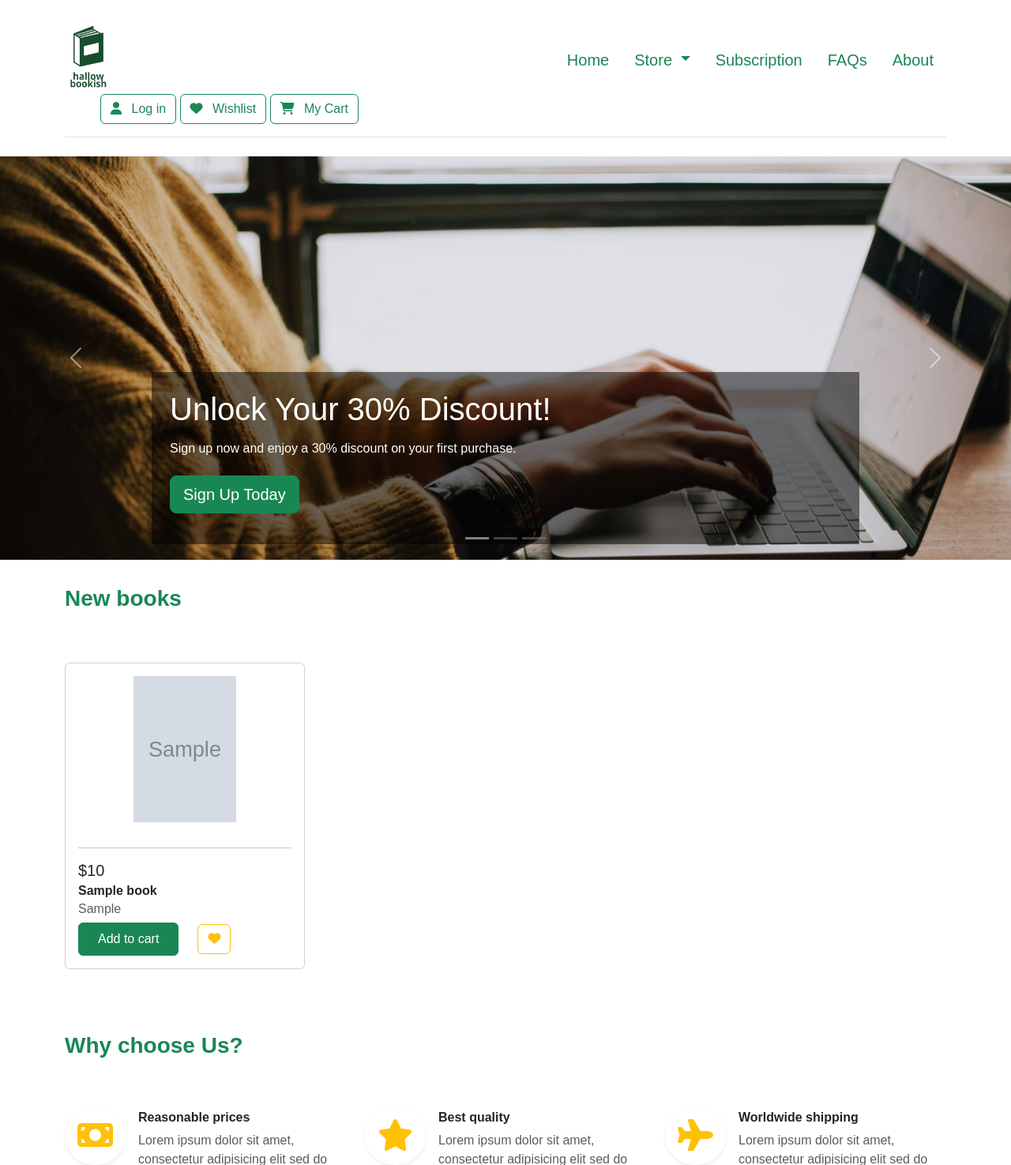
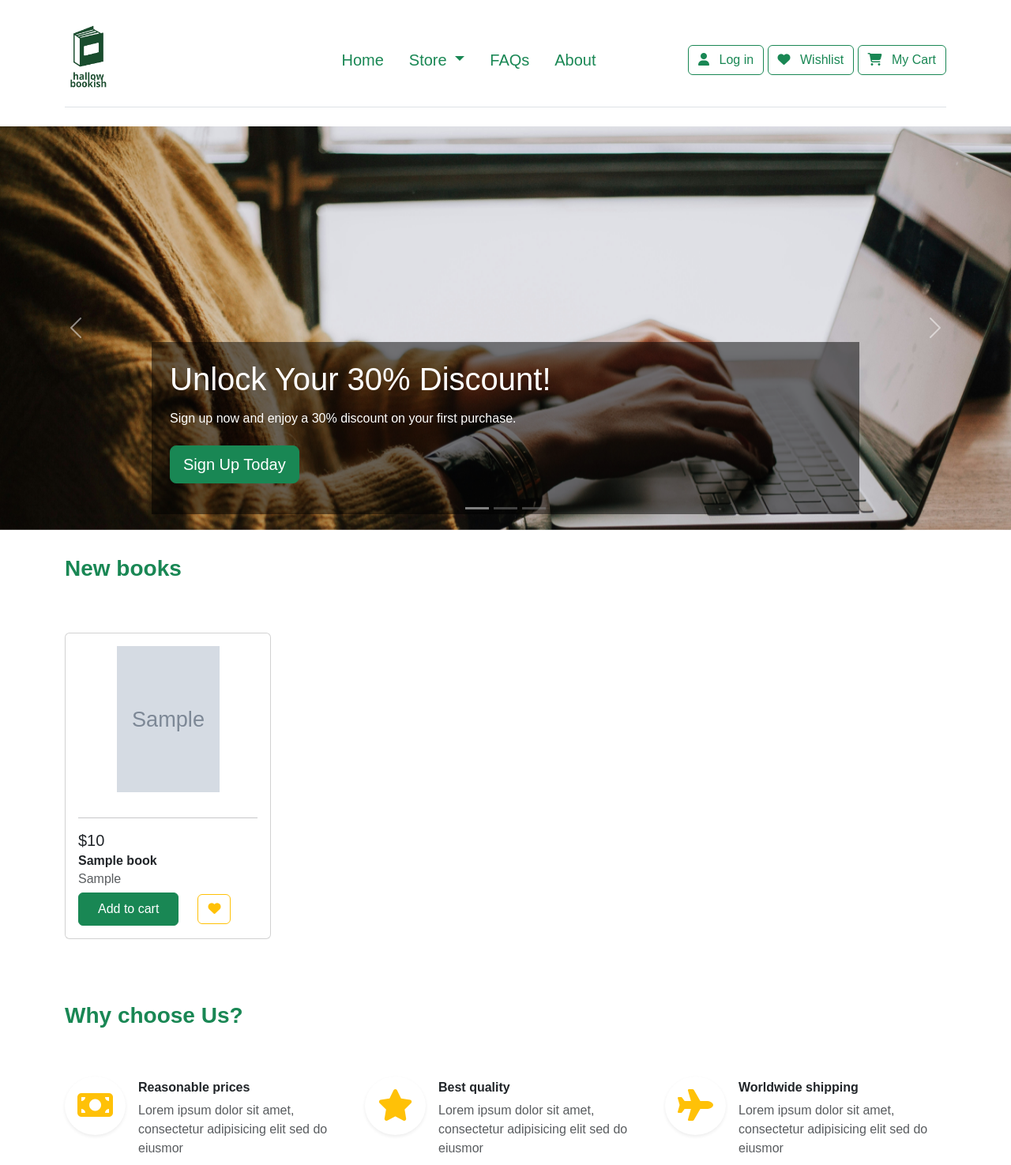
Before and after one commit to buholica/bookstore, a Flask app: page / in a window 1280 px wide. Shown: the top 1475 px of the page at 79% size. Run offline with Flask 3, Linux system fonts and the light colour scheme; tables that the repository leaves empty hold one stand-in row (values such as "Sample post"); grey boxes marked "Sample" are stand-in pictures; some libraries are stand-ins or nearby versions.

Commit message:
Add some UI improvements

```diff
--- a/static/styles.css
+++ b/static/styles.css
@@ -20,6 +20,26 @@
     background: rgba(0, 0, 0, 0.5); /* Semi-transparent dark background */
     z-index: 2;
 }
+
+/* Larger height for mobile devices */
+@media (max-width: 768px) {
+    .carousel-caption {
+        position: relative;
+        z-index: 3;
+        padding: 20px;
+    }
+    .carousel-item {
+        height: 32rem;
+    }
+    .carousel-title {
+        font-size: 20px;
+        font-weight: bold;
+    }
+    .carousel-text {
+        font-size: 14px;
+    }
+}
+
 
 .carousel-caption h1,
 .carousel-caption p,
--- a/templates/footer.html
+++ b/templates/footer.html
@@ -7,11 +7,11 @@
                 <div class="row d-flex">
 
                     <div class="col-md-12 col-lg-3 mb-3">
-                        <img alt="logo" src="/static/img/logo.png" width="45px" height="60px"></img>
+                        <img alt="logo" src="/static/img/logo.png" width="50px" height="65px"></img>
                         <p class="mt-4 text-muted">© {{year}} Bookish<br>All rights reserved.</p>
                     </div>
 
-                    <div class="col-6 col-sm-6 col-md-4 col-lg-2">
+                    <div class="col-6 col-sm-6 col-md-4 col-lg-2 px-3">
                         <h6 class="h6 fw-bold">Categories</h6>
                         <ul class="nav flex-column">
                             <li class="nav-item mb-2"><a href="#" class="nav-link p-0 text-body-secondary">New books</a></li>
@@ -20,7 +20,7 @@
                         </ul>
                     </div>
 
-                    <div class="col-6 col-sm-6 col-md-4 col-lg-2">
+                    <div class="col-6 col-sm-6 col-md-4 col-lg-2 px-3">
                         <h6 class="h6 fw-bold">Explore</h6>
                         <ul class="nav flex-column">
                             <li class="nav-item mb-2"><a href="#" class="nav-link p-0 text-body-secondary">About us</a></li>
@@ -29,7 +29,7 @@
                         </ul>
                     </div>
 
-                    <div class="col-6 col-sm-6 col-md-4 col-lg-2 mt-3 mt-md-0">
+                    <div class="col-6 col-sm-6 col-md-4 col-lg-2 mt-3 mt-md-0 px-3">
                         <h6 class="h6 fw-bold">Support</h6>
                         <ul class="nav flex-column">
                             <li class="nav-item mb-2"><a href="#" class="nav-link p-0 text-body-secondary">Returns</a></li>
--- a/templates/header.html
+++ b/templates/header.html
@@ -39,7 +39,6 @@
                         <li><a class="dropdown-item" href="#">Children's Books</a></li>
                     </ul>
                 </li>
-                <li><a href="#" class="nav-link px-3 link-success">Subscription</a></li>
                 <li><a href="{{ url_for('show_faq')}}" class="nav-link px-3 link-success">FAQs</a></li>
                 <li><a href="#" class="nav-link px-3 link-success">About</a></li>
             </ul>
@@ -63,3 +62,53 @@
             </div>
         </header>
     </div>
+<!--<nav class="navbar navbar-expand-lg navbar-light bg-light">-->
+<!--    <div class="container py-2 px-4">-->
+<!--        <div class="col-md-3 mb-2 mb-md-0">-->
+<!--            <a href="{{ url_for('homepage') }}" class="d-inline-flex navbar-brand link-body-emphasis text-decoration-none">-->
+<!--                <img class="bi" width="60" height="80" role="img" aria-label="logo" src="/static/img/logo.png">-->
+<!--            </a>-->
+<!--        </div>-->
+<!--        <button class="navbar-toggler" type="button" data-bs-toggle="collapse" data-bs-target="#navbarNav"-->
+<!--            aria-controls="navbarNav" aria-expanded="false" aria-label="Toggle navigation">-->
+<!--            <span class="navbar-toggler-icon"></span>-->
+<!--        </button>-->
+
+<!--        <div class="collapse navbar-collapse" id="navbarNav">-->
+<!--            <ul class="navbar-nav ms-auto">-->
+<!--                <li>-->
+<!--                    <a href="{{ url_for('homepage') }}" class="nav-link px-3 link-success">Home</a>-->
+<!--                </li>-->
+<!--                <li>-->
+<!--                    <a class="nav-link px-3 dropdown-toggle link-success" href="#" id="navbarDropdown" role="button" data-bs-toggle="dropdown" aria-expanded="false">-->
+<!--                        Store-->
+<!--                    </a>-->
+<!--                    <ul class="dropdown-menu" aria-labelledby="navbarDropdown">-->
+<!--                        <li><a class="dropdown-item" href="{{ url_for('show_fiction')}}">Fiction</a></li>-->
+<!--                        <li><a class="dropdown-item" href="{{ url_for('show_nonfiction')}}">Nonfiction</a></li>-->
+<!--                        <li><a class="dropdown-item" href="#">Children's Books</a></li>-->
+<!--                    </ul>-->
+<!--                </li>-->
+<!--                <li><a href="{{ url_for('show_faq')}}" class="nav-link px-3 link-success">FAQs</a></li>-->
+<!--                <li><a href="#" class="nav-link px-3 link-success">About</a></li>-->
+<!--            </ul>-->
+<!--            <div class="col-md-4">-->
+<!--                <a type="button" class="btn btn-outline-success fw-500 rounded" href="{{ url_for('log_in') }}">-->
+<!--                    <i class="fa-solid fa-user me-lg-2"></i>-->
+<!--                    <p class="d-none d-lg-inline">Log in</p>-->
+<!--                </a>-->
+<!--                <a type="button" class="btn btn-outline-success fw-500 rounded">-->
+<!--                    <i class="fa-solid fa-heart me-lg-2"></i>-->
+<!--                    <p class="d-none d-lg-inline">Wishlist</p>-->
+<!--                </a>-->
+<!--                <a type="button" class="btn btn-outline-success fw-500 rounded" href="{{url_for('show_cart')}}">-->
+<!--                    <i class="fa-solid fa-cart-shopping me-lg-2"></i>-->
+<!--                    <p class="d-none d-lg-inline">My Cart</p>-->
+<!--                    {% if cart_count > 0: %}-->
+<!--                        <span class="badge bg-success text-white ms-1 rounded-pill">{{cart_count}}</span>-->
+<!--                    {% endif %}-->
+<!--                </a>-->
+<!--            </div>-->
+<!--        </div>-->
+<!--    </div>-->
+<!--</nav>-->
--- a/templates/index.html
+++ b/templates/index.html
@@ -10,37 +10,48 @@
 
         <div class="carousel-inner">
             <div class="carousel-item active">
-                <img class="bd-placeholder-img" src ="/static/img/slide_1.jpg" width="100%" height="100%" xmlns="http://www.w3.org/2000/svg" aria-hidden="true" preserveAspectRatio="xMidYMid slice" focusable="false"><rect width="100%" height="100%" fill="var(--bs-secondary-color)"></rect></img>
+                <picture>
+                    <source media="(max-width: 768px)" srcset="/static/img/mobile_slide_1.jpg">
+                    <source media="(min-width: 769px)" srcset="/static/img/slide_1.jpg">
+                    <img class="bd-placeholder-img d-block w-100" src ="/static/img/slide_1.jpg" aria-hidden="true">
+                </picture>
                 <div class="container">
                     <div class="carousel-caption text-start">
                         <div class="carousel-caption-bg"></div>
-                        <h1>Unlock Your 30% Discount!</h1>
-                        <p class="opacity-80">Sign up now and enjoy a 30% discount on your first purchase.</p>
+                        <h1 class="carousel-title">Unlock Your 30% Discount!</h1>
+                        <p class="opacity-80 carousel-text">Sign up now and enjoy a 30% discount on your first purchase.</p>
                         <p><a class="btn btn-lg btn-success px-3 py-2" href="{{url_for('sign_up')}}">Sign Up Today</a></p>
                     </div>
                 </div>
             </div>
 
             <div class="carousel-item">
-                <img class="bd-placeholder-img" src="/static/img/slide_2.jpg" width="100%" height="100%" xmlns="http://www.w3.org/2000/svg" aria-hidden="true" preserveAspectRatio="xMidYMid slice" focusable="false"><rect width="100%" height="100%" fill="var(--bs-secondary-color)"></rect></img>
+                <picture>
+                    <source media="(max-width: 768px)" srcset="/static/img/mobile_slide_2.jpg">
+                    <source media="(min-width: 769px)" srcset="/static/img/slide_2.jpg">
+                    <img class="bd-placeholder-img d-block w-100" src ="/static/img/slide_2.jpg" aria-hidden="true">
+                </picture>
                 <div class="container">
                     <div class="carousel-caption">
                         <div class="carousel-caption-bg"></div>
-                        <h1>Join Our Book Clubs</h1>
-                        <p class="opacity-80">Discover and join local book clubs for engaging discussions and community gatherings.</p>
+                        <h1 class="carousel-title">Join Our Book Clubs</h1>
+                        <p class="opacity-80 carousel-text">Discover and join local book clubs for engaging discussions and community gatherings.</p>
                         <p><a class="btn btn-lg btn-success px-3 py-2" href="#">Learn More</a></p>
                     </div>
                 </div>
             </div>
 
             <div class="carousel-item">
-                <img class="bd-placeholder-img" src="/static/img/slide_3.jpg"
-                     width="100%" height="100%" xmlns="http://www.w3.org/2000/svg" aria-hidden="true" preserveAspectRatio="xMidYMid slice" focusable="false"><rect width="100%" height="100%" fill="var(--bs-secondary-color)"></rect></img>
+                <picture>
+                    <source media="(max-width: 768px)" srcset="/static/img/mobile_slide_3.jpg">
+                    <source media="(min-width: 769px)" srcset="/static/img/slide_3.jpg">
+                    <img class="bd-placeholder-img d-block w-100" src ="/static/img/slide_3.jpg" aria-hidden="true">
+                </picture>
                 <div class="container">
                     <div class="carousel-caption text-end">
                         <div class="carousel-caption-bg"></div>
-                        <h1>Enjoy Free Shipping</h1>
-                        <p class="opacity-80">Enjoy free shipping on your orders and conveniently pick them up at the nearest library.</p>
+                        <h1 class="carousel-title">Enjoy Free Shipping</h1>
+                        <p class="opacity-80 carousel-text">Enjoy free shipping on your orders and conveniently pick them up at the nearest library.</p>
                         <p><a class="btn btn-lg btn-success px-3 py-2" href="#">Learn More</a></p>
                     </div>
                 </div>
@@ -64,8 +75,8 @@
             <h3 class="fw-bold mb-sm-3 mb-md-5 text-center text-md-start text-success py-3">New books</h3>
             <div class="row g-4">
                 {% for book in books %}
-                    <div class="col-md-3">
-                        <div class="card" style="width: 19rem;">
+                    <div class="col-md-3 d-flex justify-content-center">
+                        <div class="card" style="width: 18rem;">
                             <img alt="Book" class="img mx-auto d-block mt-3" src="{{ book.img_url }}" width="130px" height="185px">
                             <div class="card-body">
                                 <hr>
@@ -122,7 +133,7 @@
                     </div>
 
 
-                    <div class=" col-lg-4 col-md-6 d-flex align-items-center">
+                    <div class="col-lg-4 col-md-6 d-flex align-items-center">
                         <div class="bg-white shadow-sm rounded-circle p-3">
                             <i class="fa-solid fa-plane  fs-1 text-warning"></i>
                         </div>
--- a/templates/listing.html
+++ b/templates/listing.html
@@ -11,7 +11,7 @@
             <div class="container">
                 <div class="row g-4">
                     {% for book in books %}
-                        <div class="col-md-3">
+                        <div class="col-md-3 d-flex justify-content-center">
                             <div class="card" style="width: 19rem;">
                                 {% if book.sale_price is not none: %}
                                     <div class="badge bg-danger text-white position-absolute" style="top: 0.5rem; right: 0.5rem">Sale</div>
```
Also changed, not shown: templates/cart.html (+34 -28 lines), static/img/mobile_slide_2.jpg (added), 2 other files.
